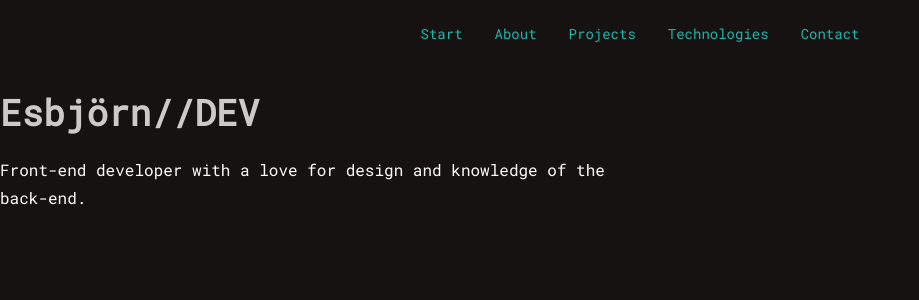
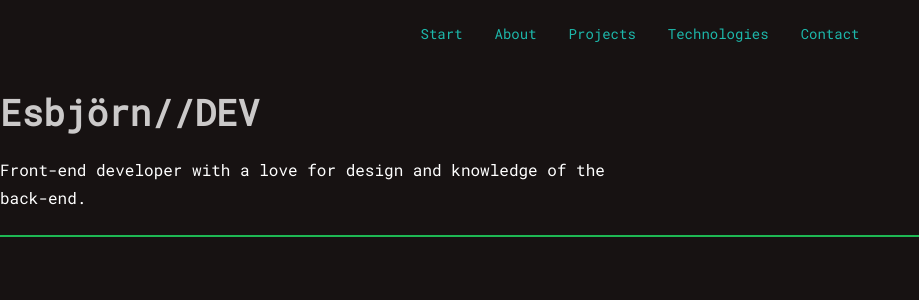
Before and after one commit to Esbj/Portfolio, a React (Vite) app: page / in a window 1280 px wide. Shown: the top 300 px of the page, without its empty margins (0-919 px from the left). Built offline with nearby package versions, Linux system fonts and the light colour scheme.

Commit message:
added divider

```diff
--- a/src/App.tsx
+++ b/src/App.tsx
@@ -2,12 +2,18 @@ import Navigation from "./components/Navigation"
 import Start from "./components/Start"
 
 function App() {
+  const Divider = () => {
+    return (
+      <div className="divider divider-primary"></div>
+    )
+  }
 
   return (
     <>
       <Navigation />
       <main className="container mx-auto">
         <Start />
+        <Divider />
       </main>
     </>
   )
```
